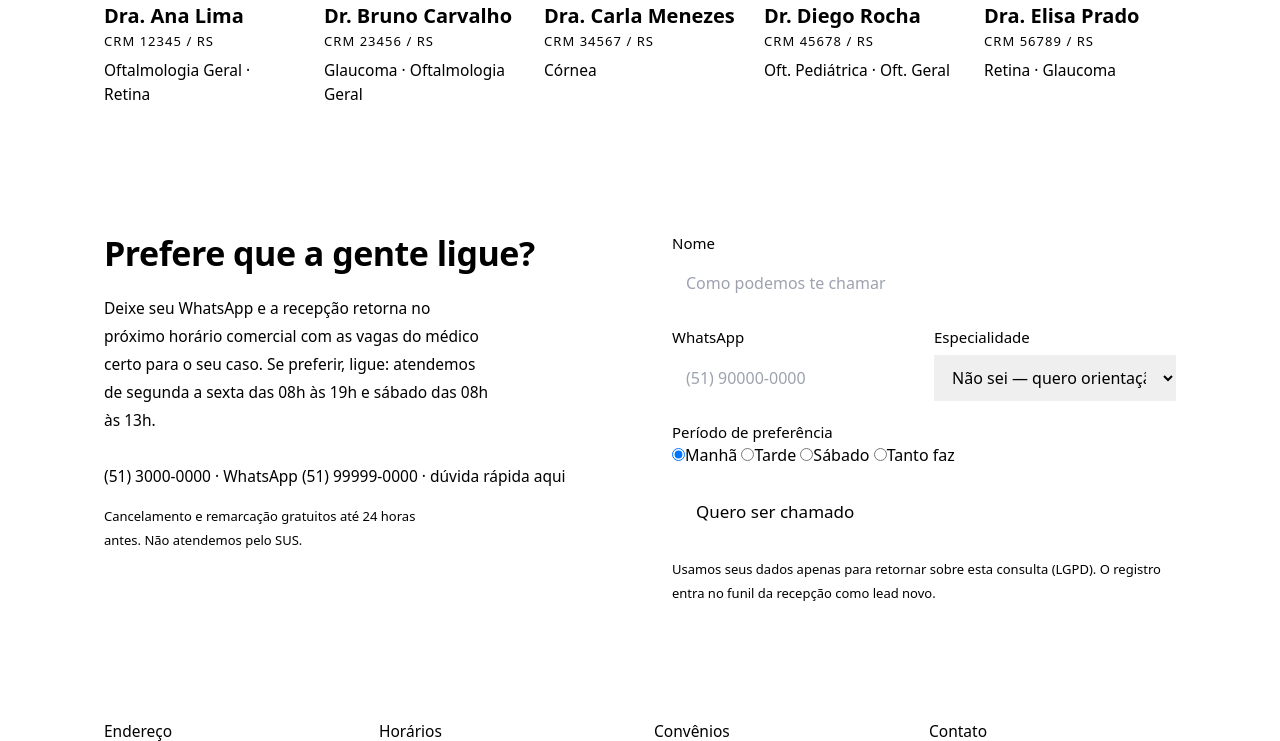
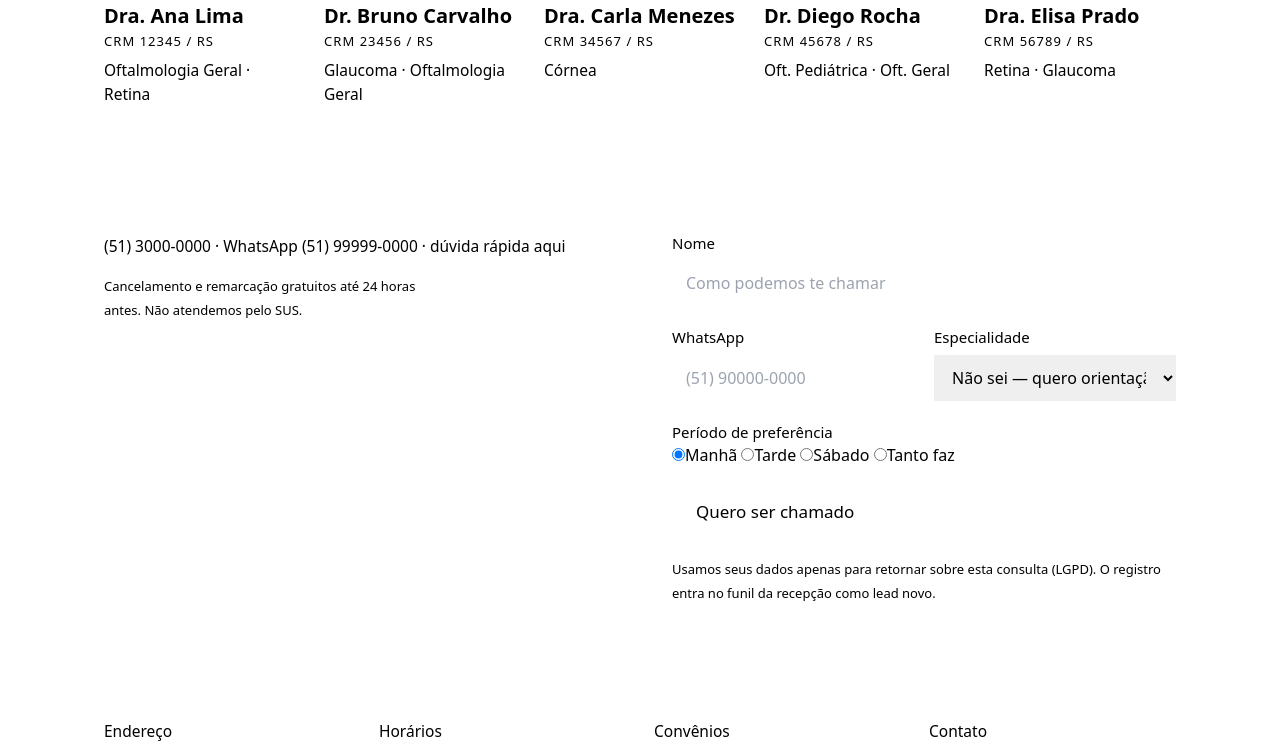
Before and after one commit to GabrielFerla/clinicos-repo, a Django app: page / in a window 1280 px wide. Shown: the part 3666-4407 px from the top of the page. Run offline with Django 5.2, Linux system fonts and the light colour scheme; parts of the project's set-up code (start-up, migrations or seed data) failed here and were passed over; some libraries are stand-ins or nearby versions.

Commit message:
content(site): remove a chamada "Prefere que a gente ligue?" [S4-7]
Sai o título e o parágrafo que repetia horário de funcionamento — informação
que já aparece no trilho de primeira página e no rodapé, e que ali só afastava
o formulário do topo da seção.

Ficam na coluna os telefones, o link para o assistente e a nota de
cancelamento. A seção passa a não ter título: a régua grossa-fina acima dela
já marca a quebra, e num sistema em que a hierarquia vem do espaço em branco
isso se sustenta.

Co-Authored-By: Claude Opus 5 <noreply@anthropic.com>

```diff
--- a/apps/site_publico/templates/site_publico/home.html
+++ b/apps/site_publico/templates/site_publico/home.html
@@ -246,11 +246,7 @@
   <div class="regra-dupla" style="margin-bottom: 42px;"></div>
   <div style="display: grid; grid-template-columns: repeat(auto-fit, minmax(min(100%, 340px), 1fr)); gap: 42px clamp(28px, 5vw, 84px); align-items: start;">
     <div>
-      <h2 style="margin: 0; font-family: var(--font-heading); font-weight: 600; font-size: clamp(26px, 3vw, 34px); line-height: 1.24; letter-spacing: -0.015em;">Prefere que a gente ligue?</h2>
-      <p style="margin: 20px 0 0; font-size: 15.5px; line-height: 28px; max-width: 44ch; color: color-mix(in srgb, var(--color-text) 78%, transparent);">
-        Deixe seu WhatsApp e a recepção retorna no próximo horário comercial com as vagas do médico certo para o seu caso. Se preferir, ligue: atendemos de segunda a sexta das 08h às 19h e sábado das 08h às 13h.
-      </p>
-      <p style="margin: 28px 0 0; font-size: 15.5px; line-height: 28px;">
+      <p style="margin: 0; font-size: 15.5px; line-height: 28px;">
         {{ clinica.telefone }} · WhatsApp {{ clinica.whatsapp }} · <a href="#" data-abrir-chat>dúvida rápida aqui</a>
       </p>
       <p style="margin: 14px 0 0; font-size: 13px; line-height: 24px; color: color-mix(in srgb, var(--color-text) 70%, transparent); max-width: 44ch;">
```
